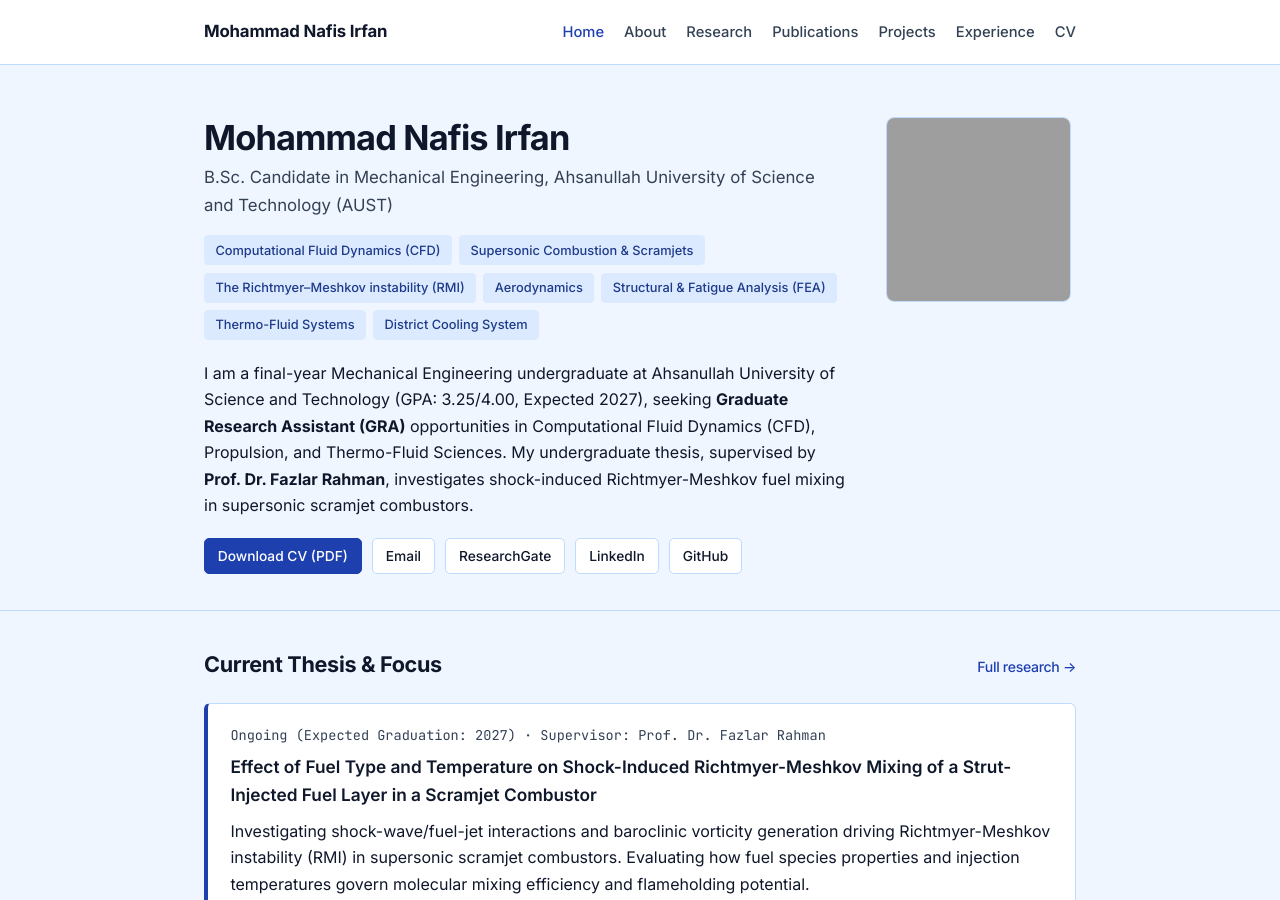
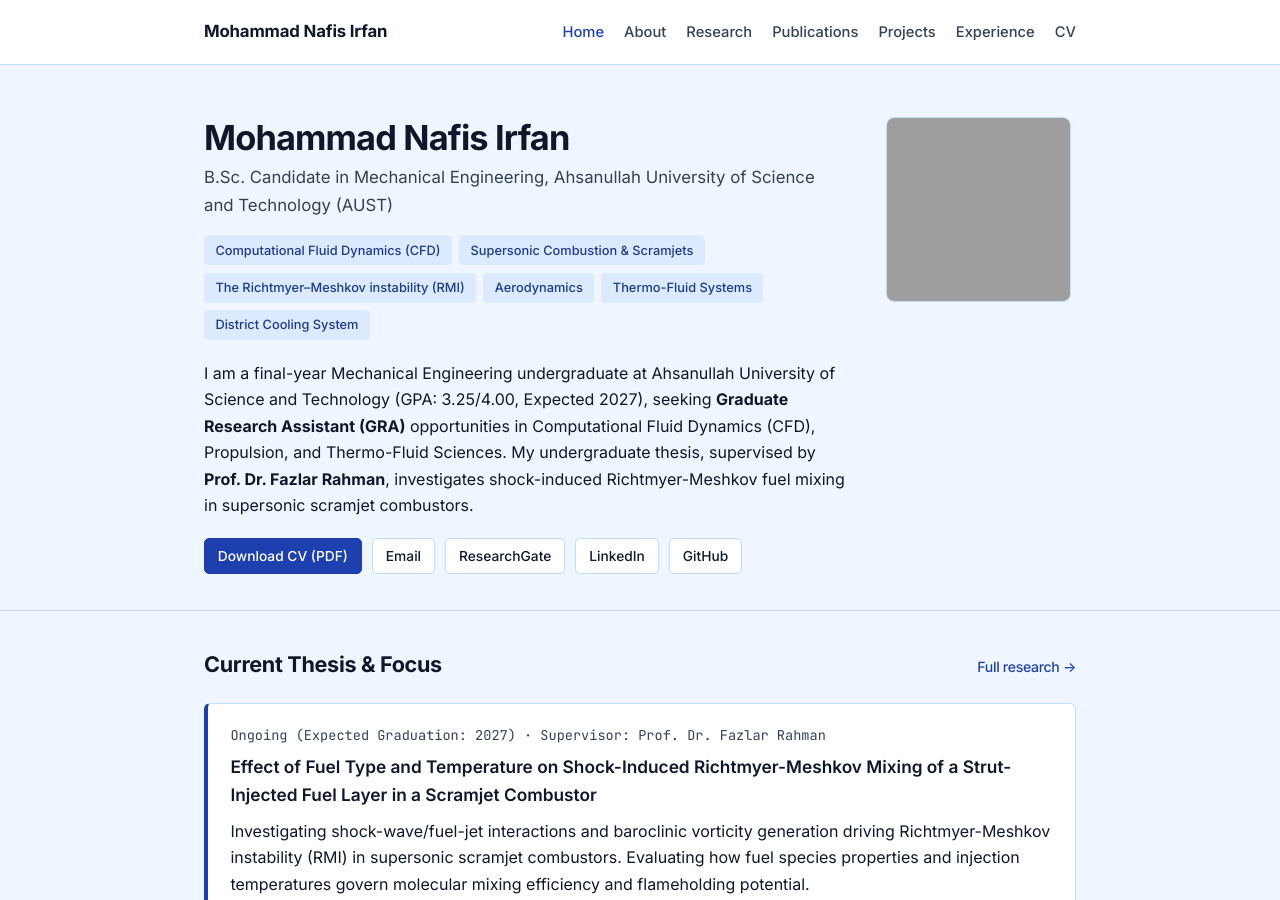
Before and after one commit to Nafis004/nafis04, a Jekyll site: the page built from index.html, in a window 1280 px wide and 900 px high. Built offline with Jekyll 4.4.1, drawn with Linux system fonts in a browser that asks for light colours; grey boxes are pictures that could not be loaded.

Commit message:
Update _config.yml

```diff
--- a/_config.yml
+++ b/_config.yml
@@ -19,7 +19,6 @@ research_tags:
   - Supersonic Combustion & Scramjets
   - The Richtmyer–Meshkov instability (RMI)
   - Aerodynamics
-  - Structural & Fatigue Analysis (FEA)
   - Thermo-Fluid Systems
   - District Cooling System
 
```
